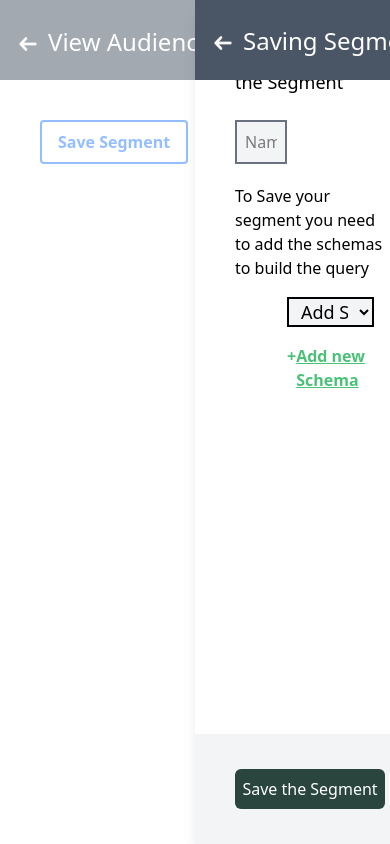
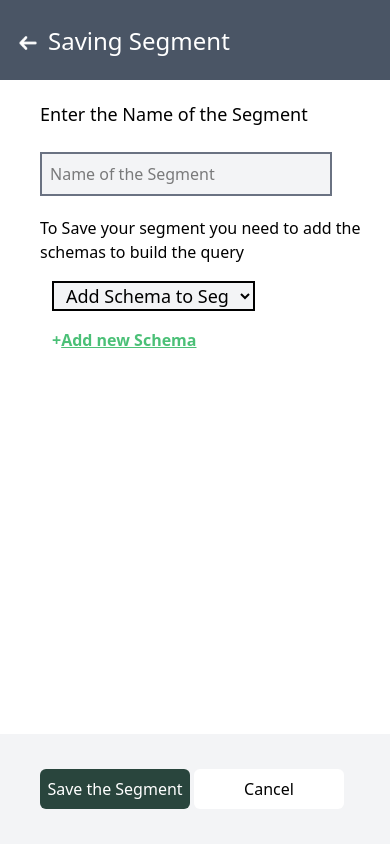
Before and after one commit to vishnurelampal/CustomerLabsTest, a React (Vite) app: page / in a window 390 px wide. Both pictures are taken after a click on the button "Save Segment". Built offline with nearby package versions, Linux system fonts and the light colour scheme.

Commit message:
Responsive handled

```diff
--- a/src/Components/AddAudience.jsx
+++ b/src/Components/AddAudience.jsx
@@ -109,6 +109,7 @@ async function  handleAPiCall() {
      body: JSON.stringify(finalData),
   })
   if(res.ok){
+    alert("Succesfully Saved")
     hideAddAudience();
   }else{
     console.log(res);
@@ -133,7 +134,7 @@ function handleInputChange(){
   }
 }
   return (
-    <div className='bg-white overflow-x-hidden shadow-lg z-40 w-1/2 absolute top-0 left-1/2 pb-16 h-full md:overflow-y-auto'>
+    <div className='bg-white overflow-x-hidden shadow-lg z-40 md:w-1/2 absolute top-0 md:left-1/2 pb-16 h-full md:overflow-y-auto'>
        <div id="headerModalDiv" className='w-full h-20 bg-gray-600 fixed   flex items-center'>
         <span className='flex gap-2'>
           <img
@@ -144,25 +145,25 @@ function handleInputChange(){
     </div>
     <div className=' w-full h-full'>
 <form onSubmit = {(e)=>{e.preventDefault()}}
-className='pb-20'
-  >
-  <div className='flex flex-col mt-10 ml-10 '>
+className='pb-20'>
+  <div className='flex flex-col mt-25 md:mt-10 ml-10 '>
 <label htmlFor="segmentName" className='text-lg'>Enter the Name of the Segment</label><br/>
   <input ref={nameOfSegment}
   onChange={handleInputChange}
-   name  ="segmentName" type="text" placeholder='Name of Segment' className='p-2 w-1/3 bg-gray-100 border-2 border-gray-500 '/>
+   name  ="segmentName" type="text" placeholder='Name of the Segment'
+    className='p-2 w-10/12 md:w-2/3 bg-gray-100 border-2 border-gray-500 '/>
   <p className='text-red-600 '>{errorMsg.input}</p>
-  <p className='mt-5'>To Save your segment you need to add the schemas to build the query</p>
+  <p className='mt-5 w-auto pr-2 '>To Save your segment you need to add the schemas to build the query</p>
   </div>
   {selectedSegments.length>0 && <div id="SegmentAddedDiv"
-   className={`flex flex-col mt-10 ml-10 w-2/3 overflow-x-hidden border-4 border-blue-300 px-3 py-1 ${selectedSegments.length<=3 ? "h-auto overflow-y-hidden":"h-[200px] overflow-y-auto"}`}>
+   className={`flex sm:pr-12 sm:w-11/12 w-10/12 flex-col mt-10 ml-10 md:w-2/3 overflow-x-hidden border-2 md:border-4 border-blue-300 px-0 md:px-3md:py-1 py-0 ${selectedSegments.length<=3 ? "h-auto overflow-y-hidden":"h-[200px] overflow-y-auto"}`}>
   {selectedSegments.map((item)=><Dropdown key = {item.id}
    handelChangeSegment= {(e)=>handleDynamicDropDowns(item.id,e.target.value)}
    removeSelectedDropDown={()=>{removeSelectedDropDown(item.id)}}
    segments={item.selectedVal}
    dynamic={true}/>)}
     </div>}
-    <div className='ml-10 w-auto px-3 flex flex-col h-auto'>
+    <div className='md:ml-10 w-full md:w-auto px-3 flex flex-col h-auto'>
        <Dropdown handelChangeSegment ={handelChangeSegment} segments = {segments}  dynamic = {false}/>
        <div id = "addSegmentButton"className='flex opacity-70 ml-10'>
    <p className='text-green-600 font-bold'>+ </p> <p className='cursor-pointer underline text-green-600 font-bold'
--- a/src/Components/Dropdown.jsx
+++ b/src/Components/Dropdown.jsx
@@ -2,16 +2,16 @@ import React from 'react'
 import { DropDownOptions } from '../utils/Constants'
 const Dropdown = ({handelChangeSegment,segments,removeSelectedDropDown,dynamic}) => {
    return (
-    <div id = "selectDropDownDiv" className='flex h-16 w-full font-medium text-lg ml-10 items-center gap-3 '>
-<div className='w-2/3'>
+    <div id = "selectDropDownDiv" className='flex h-16 w-10/12 md:w-full font-medium text-lg ml-10 items-center gap-3 '>
+<div className={`w-2/3 ${dynamic && "sm:w-11/12"}`}>
      <select className='px-2 w-full bg-gray-100 border-2  focus:border-green-700 focus:outline-none'
  onChange={handelChangeSegment}
  value ={segments}>
- {DropDownOptions.map((item)=><option key = {item.Value} value = {item.Value}> {item.Label}</option>)}
+ {DropDownOptions.map((item)=><option className='px-4 py-1' key = {item.Value} value = {item.Value}> {item.Label}</option>)}
     </select>
 </div>
     {dynamic && <div className='flex-grow-1'>
-        <button onClick ={removeSelectedDropDown} className='text-8xl text-red-600  hover:opacity-50 flex-grow-1 align-middle mb-6'>-</button>
+        <button onClick ={removeSelectedDropDown} className='md:text-8xl sm:text-5xl text-red-600  hover:opacity-50 flex-grow-1 align-middle mb-6'>-</button>
     </div>}
   </div>
 
```
